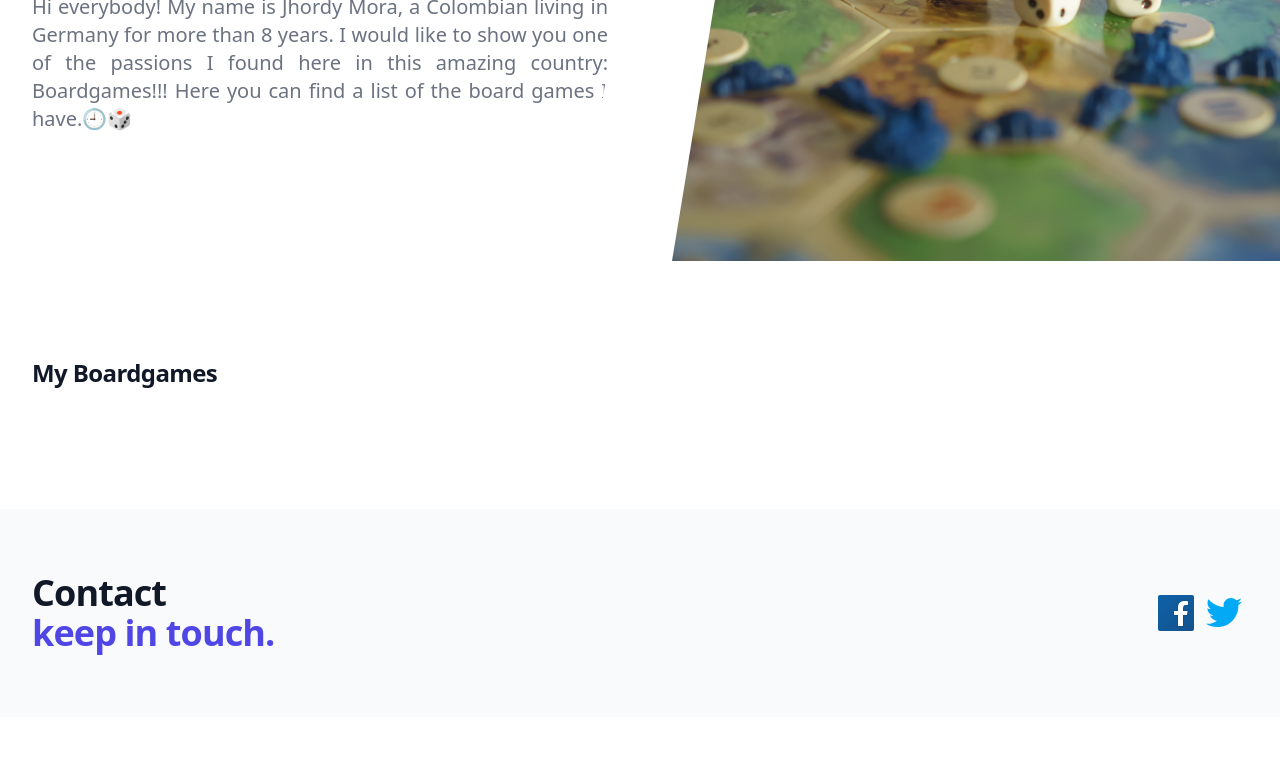
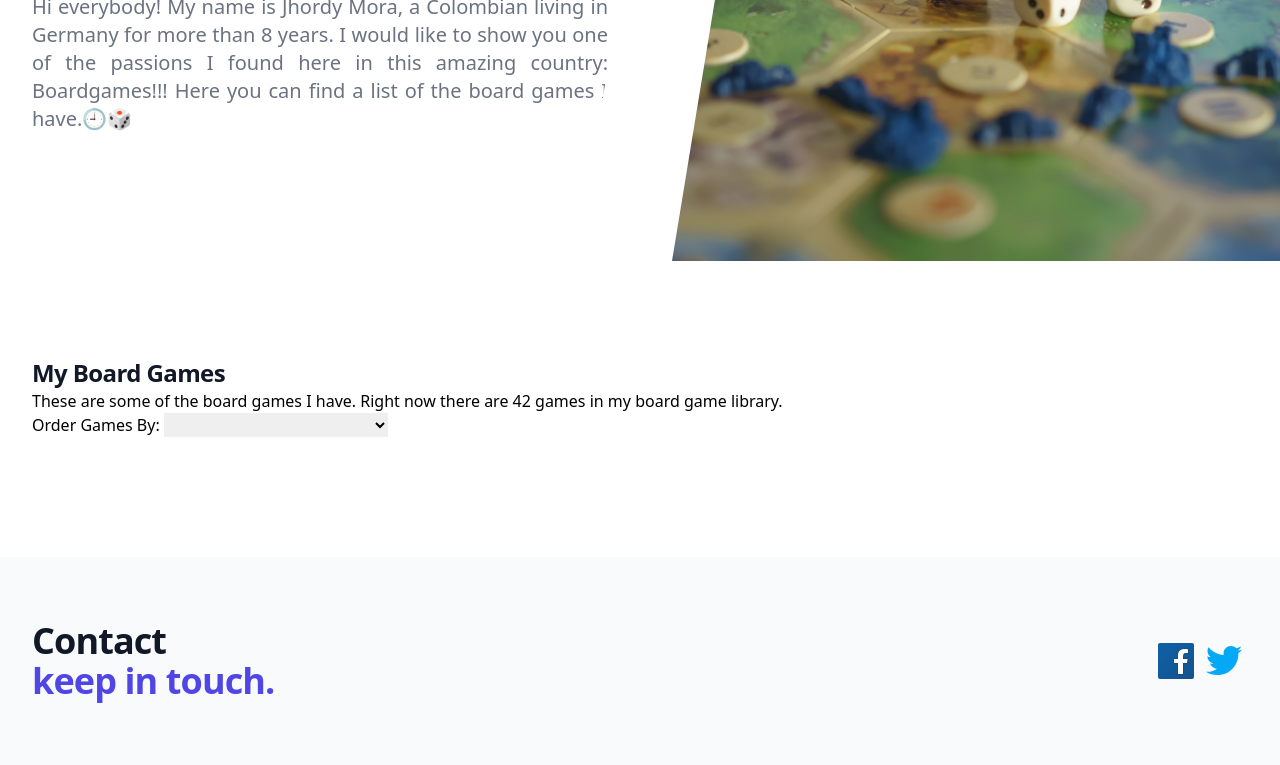
Before and after one commit to JhordyMora/boardgamesLandingPage-HTML-CSS-JS, a website with bundled scripts: page src/index.html in a window 1280 px wide. Shown: the part 323-1088 px from the top of the page. Before the commit the page ends 1040 px from the top, so only its background shows below. Built offline with nearby package versions, Linux system fonts and the light colour scheme; no server answers.

Commit message:
More Games and order by button added

```diff
--- a/src/assets/main.js
+++ b/src/assets/main.js
@@ -1,26 +1,20 @@
 import { BoardGame } from "./BoardGame.js";
-// import fetch from "node-fetch";
-// import fetch from "../../node_modules/node-fetch";
-// import fetch from '../../node-fetch';
 
-// console.log("connect");
+let boardGameContainer = document.querySelector('#BoardGame-container');
+let numberGamesSpan = document.querySelector("#number-games");
 
 let viewHTML=``;
-let myBoardGamesList = ["Living Forest", "Blood Rage", "Terraforming Mars", "Scythe", "Mysterium", "Sagrada", "Battlestar Galactica: The Board Game", "Machi Koro", "Robinson Crusoe: Adventures on the Cursed Island", "Power Grid", "Hanabi", "7 Wonders", "7 Wonders Duel", "Dead of Winter: The Long Night", "Sheriff of Nottingham"];
-let boardGameContainer = document.querySelector('#BoardGame-container');
+let myBoardGamesList = ["Living Forest", "Blood Rage", "Terraforming Mars", "Scythe", "Mysterium", "Sagrada", "Battlestar Galactica: The Board Game", "Machi Koro", "Robinson Crusoe: Adventures on the Cursed Island", "Power Grid", "Hanabi", "7 Wonders", "7 Wonders Duel", "Dead of Winter: The Long Night", "Sheriff of Nottingham", "BANG!", "Bang! The Dice Game", "Codenames: Pictures", "Colt Express", "Concept","Confusion", "Evolution", "Homeland: The Game", "King of New York", "Kingdom Builder", "Kuhhandel Master", "Magic Maze", "Mini Make 'n' Break", "Munchkin", "Not Alone", "Ohne Furcht und Adel", "Privacy Quickie", "Rise of Augustus", "Saboteur", "Sonar", "Space Alert", "Tiny Epic Galaxies", "Ultimate Werewolf: Ultimate Edition", "UNO", "Vault Wars", "Wizard", "Würfel Bohnanza"];
+let numberOfGames= myBoardGamesList.length;
+
+numberGamesSpan.innerHTML = numberOfGames;
+
+
 
 async function fetchBoardGameInfo(BoardGameName){
-    // console.log("fetch function");
     const boardGame = await fetch(`https://api.boardgameatlas.com/api/search?name=${BoardGameName}&client_id=zZpBwEBAxH`)
     const data = await boardGame.json()
     console.log(data.games[0]);
-    // console.log(data.games[0].name);
-    // console.log(data.games[0].price);
-    // console.log(data.games[0].year_published);
-    // console.log(data.games[0].min_players);
-    // console.log(data.games[0].max_players);
-    // console.log(data.games[0].description);
-    // console.log("'''''''''''''''''''''''''''''''''''''''''''''''''''''''''''''''''''");
     return new BoardGame(data.games[0].name,data.games[0].image_url, data.games[0].price, data.games[0].year_published, data.games[0].min_players, data.games[0].max_players,
         data.games[0].playtime, data.games[0].description_preview);
 }
@@ -29,7 +23,6 @@ async function fetchBoardGameInfo(BoardGameName){
 for(let boardGame of myBoardGamesList){
     try{
         let boardGameObj = await fetchBoardGameInfo(boardGame);
-        // console.log(boardGameObj);
         let newViewHTML = `
             <div class="group relative">
             <div
@@ -51,7 +44,6 @@ for(let boardGame of myBoardGamesList){
             </div>
         `;
         viewHTML = viewHTML+newViewHTML
-        // boardGameContainer.appendChild(viewHTML)
     } catch{
         console.log("Boardgame not found 😮");
     }
--- a/src/index.html
+++ b/src/index.html
@@ -40,7 +40,7 @@
         <main class="mt-10 mx-auto max-w-7xl px-4 sm:mt-12 sm:px-6 md:mt-16 lg:mt-20 lg:px-8 xl:mt-28">
           <div class="sm:text-center lg:text-left">
             <h1 class="text-4xl tracking-tight font-extrabold text-gray-900 sm:text-5xl md:text-6xl">
-              <span class="block xl:inline">My Boardgames</span>
+              <span class="block xl:inline">My Board Games</span>
               <span class="block text-indigo-600 xl:inline">#my-passion</span>
             </h1>
             <p
@@ -58,7 +58,22 @@
   </div>
   <div class="bg-white">
     <div class="max-w-2xl mx-auto py-16 px-4 sm:py-24 sm:px-6 lg:max-w-7xl lg:px-8">
-      <h2 class="text-2xl font-extrabold tracking-tight text-gray-900" id="test">My Boardgames</h2>
+      <h2 class="text-2xl font-extrabold tracking-tight text-gray-900" id="test">My Board Games</h2>
+      <p>These are some of the board games I have. Right now there are <span id="number-games"> </span> games in my board game library.</p>
+      <label for="orderBy">Order Games By:</label>
+      <select name="orderBy" id="orderBy">
+        <option value="PlaceHolder"></option>
+        <option value="NA">Name Ascending</option>
+        <option value="ND">Name Descending</option>
+        <option value="PA">Price Ascending</option>
+        <option value="PD">Price Descending</option>
+        <option value="YPA">Year Published Ascending</option>
+        <option value="YPD">Year Published Descending</option>
+        <option value="MiPT">Min. Playing Time</option>
+        <option value="MaPT">Max. Playing Time</option>
+        <option value="MiPlayer">Min. Number of Players</option>
+        <option value="MaPlayer">Max. Number of Players</option>
+      </select>
       <div class="mt-6 grid grid-cols-1 gap-y-10 gap-x-6 sm:grid-cols-2 lg:grid-cols-4 xl:gap-x-8" id="BoardGame-container">
         <!-- content
         <div class="group relative">
```
